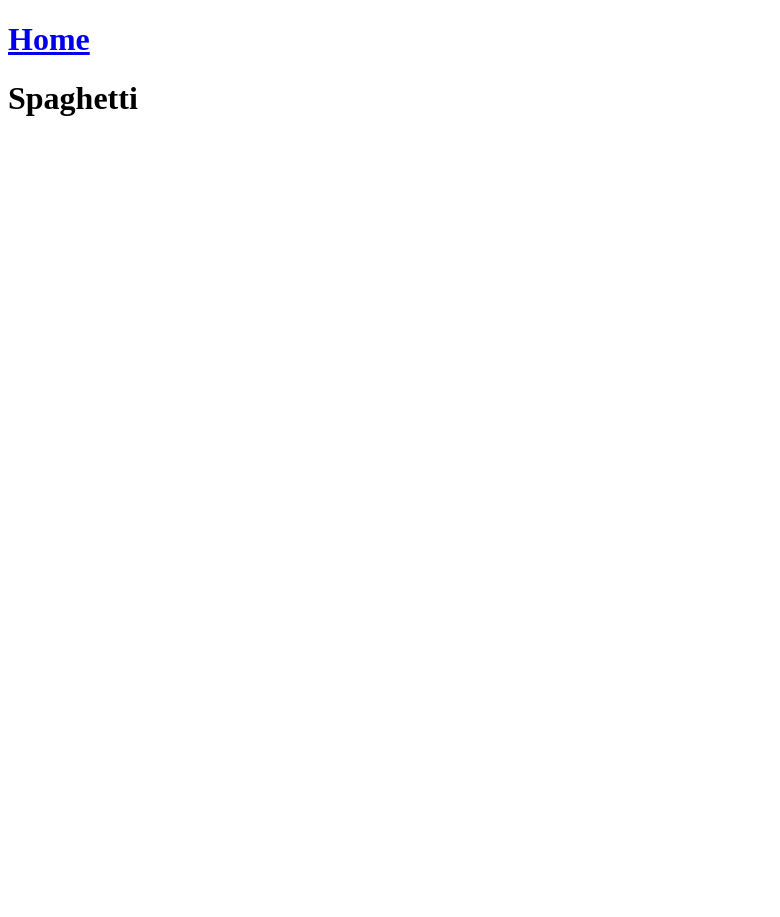
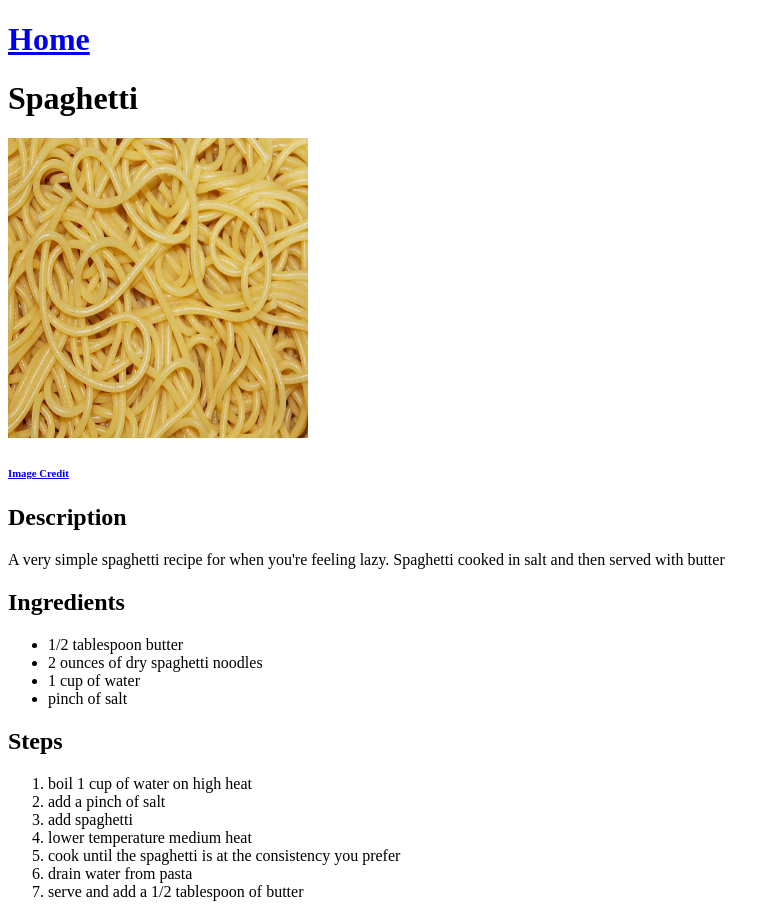
Before and after one commit to Sudusius/odin-recipes, a plain HTML site: page recipes/spaghetti.html in a window 1280 px wide. Shown: the whole page, without its empty margins (0-780 px from the left). Before the commit the page ends 800 px from the top, so only its background shows below. Drawn offline with Linux system fonts and the light colour scheme.

Commit message:
Add content of spaghetti recipe page
Added the description of the meal. Made a list of ingredients.
Made a list of the step by step instructions. Added the spaghetti image
to the page and corresponding credit link.

```diff
--- a/recipes/spaghetti.html
+++ b/recipes/spaghetti.html
@@ -6,6 +6,38 @@
 </head>
 <body>
     <h1><a href="../index.html">Home</a></h1>
+
     <h1>Spaghetti</h1>
+    <img src="../images/spaghetti.jpg"
+        width="300"
+        height="300">
+
+    <h6><a href="https://picryl.com/media/spaghetti-pasta-noodles-food-drink-10af25"
+        rel="noreferrer"
+        target="_blank">
+        Image Credit</a></h6>
+
+    <h2>Description</h2>
+    <p>A very simple spaghetti recipe for when you're feeling lazy.
+        Spaghetti cooked in salt and then served with butter
+    </p>
+
+    <h2>Ingredients</h2>
+    <ul>
+        <li>1/2 tablespoon butter</li>
+        <li>2 ounces of dry spaghetti noodles</li>
+        <li>1 cup of water</li>
+        <li>pinch of salt</li>
+    </ul>
+    <h2>Steps</h2>
+    <ol>
+        <li>boil 1 cup of water on high heat</li>
+        <li>add a pinch of salt</li>
+        <li>add spaghetti</li>
+        <li>lower temperature medium heat</li>
+        <li>cook until the spaghetti is at the consistency you prefer</li>
+        <li>drain water from pasta</li>
+        <li>serve and add a 1/2 tablespoon of butter</li>
+    </ol>
 </body>
 </html>
```
